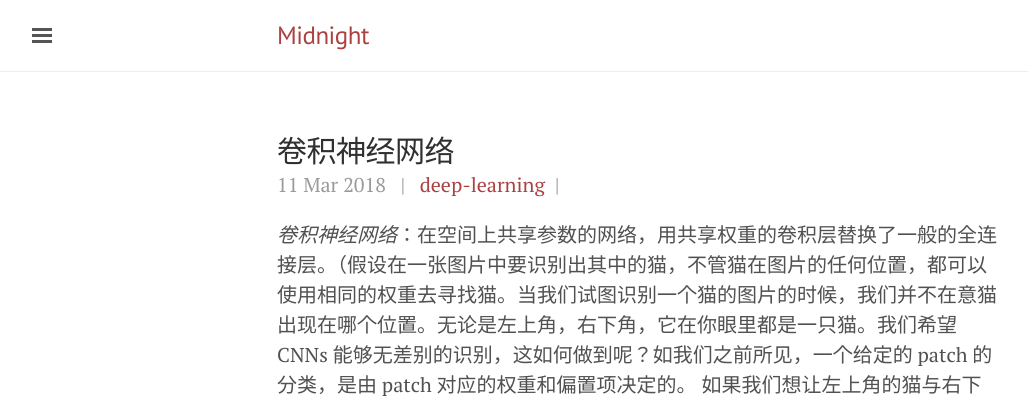
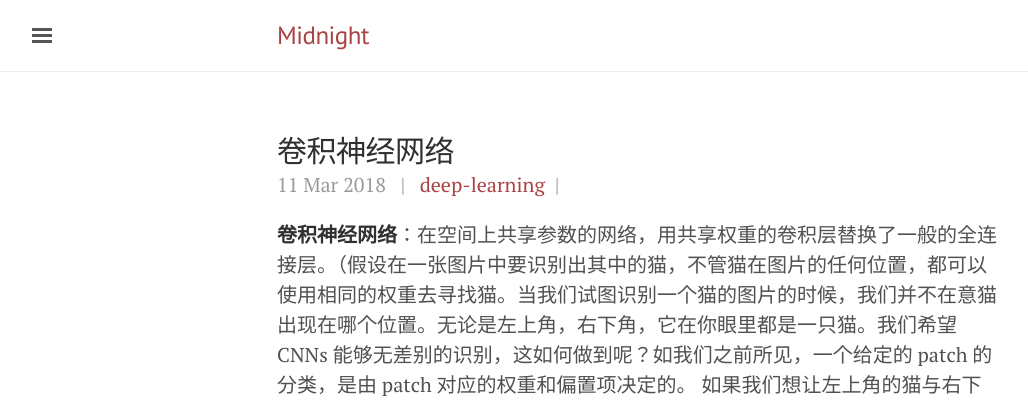
Before and after one commit to midnight2104/midnight2104.github.io, a Jekyll site: the page built from _posts/2018-3-11-卷积神经网络.md, in a window 1280 px wide. Shown: the top 403 px of the page, without its empty margins (3-1031 px from the left). Built offline with Jekyll 4.4.1, drawn with Linux system fonts in a browser that asks for light colours.

Commit message:
Update 2018-3-11-卷积神经网络.md

````diff
--- a/_posts/2018-3-11-卷积神经网络.md
+++ b/_posts/2018-3-11-卷积神经网络.md
@@ -3,7 +3,7 @@ layout: post
 title: 卷积神经网络
 tags: deep-learning
 ---
-*卷积神经网络*：在空间上共享参数的网络，用共享权重的卷积层替换了一般的全连接层。（假设在一张图片中要识别出其中的猫，不管猫在图片的任何位置，都可以使用相同的权重去寻找猫。当我们试图识别一个猫的图片的时候，我们并不在意猫出现在哪个位置。无论是左上角，右下角，它在你眼里都是一只猫。我们希望 CNNs 能够无差别的识别，这如何做到呢？如我们之前所见，一个给定的 patch 的分类，是由 patch 对应的权重和偏置项决定的。
+**卷积神经网络**：在空间上共享参数的网络，用共享权重的卷积层替换了一般的全连接层。（假设在一张图片中要识别出其中的猫，不管猫在图片的任何位置，都可以使用相同的权重去寻找猫。当我们试图识别一个猫的图片的时候，我们并不在意猫出现在哪个位置。无论是左上角，右下角，它在你眼里都是一只猫。我们希望 CNNs 能够无差别的识别，这如何做到呢？如我们之前所见，一个给定的 patch 的分类，是由 patch 对应的权重和偏置项决定的。
 如果我们想让左上角的猫与右下角的猫以同样的方式被识别，他们的权重和偏置项需要一样，这样他们才能以同一种方法识别。
 这正是我们在 CNNs 中做的。）
 
@@ -12,9 +12,9 @@ tags: deep-learning
 滤波器滑动的间隔被称作 stride（步长）。这是你可以调节的一个超参数。增大 stride 值后，会减少每层总 patch 数量，因此也减小了模型大小。通常这也会降低图像精度。
 卷积层滤波器的数量被称为滤波器深度
 
-![image](https://thumbnail0.baidupcs.com/thumbnail/b9b4a68926aed24ddf83c3b272c198ce?fid=357015718-250528-823577767415129&time=1520730000&rt=sh&sign=FDTAER-DCb740ccc5511e5e8fedcff06b081203-jIMRGvIlODgH0M%2BpPflB2YH%2BncY%3D&expires=8h&chkv=0&chkbd=0&chkpc=&dp-logid=1609739739656893264&dp-callid=0&size=c710_u400&quality=100&vuk=-&ft=video)
+![image](https://mmbiz.qpic.cn/mmbiz_png/rw1wCRwDbgbKsuEUmZ1mxPDWmNsy00NKliarEGmkhB9LIT19icJuRyI1kx56P5ykp4HwmkCv3xatyibV27h5BZ0mg/0?wx_fmt=png)
 
-*维度*
+**维度**
 综合目前所学的知识，我们应该如何计算 CNN 中每一层神经元的数量呢？
 输入层（input layer）维度值为W， 滤波器（filter）的维度值为 F (height * width * depth)， stride 的数值为 S， padding 的数值为 P， 下一层的维度值可用如下公式表示: (W−F+2P)/S+1。 滤波器的数量就是下一层的深度（相当于每个滤波器扫描一次得到一层）。
 
@@ -29,14 +29,14 @@ VALID Padding， 输出的高和宽，计算如下：
 out_height = ceil(float(in_height - filter_height + 1) / float(strides[1]))
 out_width = ceil(float(in_width - filter_width + 1) / float(strides[2]))
 ```
-*最大池化*
-![image](https://thumbnail0.baidupcs.com/thumbnail/bafaca6d378cd94e3a9670cd4946a161?fid=357015718-250528-797858853795798&time=1520730000&rt=sh&sign=FDTAER-DCb740ccc5511e5e8fedcff06b081203-FVwd8neB29a8Q4qnTjN2ajg7ajg%3D&expires=8h&chkv=0&chkbd=0&chkpc=&dp-logid=1609767334774264929&dp-callid=0&size=c710_u400&quality=100&vuk=-&ft=video)
+**最大池化**
+![image](https://mmbiz.qpic.cn/mmbiz_png/rw1wCRwDbgbKsuEUmZ1mxPDWmNsy00NKtbianzHRfX7hDwia5wohWauTQLO8ibs1MjEXiaibu4G1AaVJRoooYiaYkqBw/0?wx_fmt=png)
 例如 [[1, 0], [4, 6]] 生成 6，因为 6 是这4个数字中最大的。同理 [[2, 3], [6, 8]] 生成 8。 理论上，最大池化操作的好处是减小输入大小（这样也会避免过拟合），使得神经网络能够专注于最重要的元素。最大池化只取覆盖区域中的最大值，其它的值都丢弃。
 近期，池化层并不是很受青睐。部分原因是：
   - 现在的数据集又大又复杂，我们更关心欠拟合问题。
   - Dropout 是一个更好的正则化方法。
   - 池化导致信息损失。想想最大池化的例子，n 个数字中我们只保留最大的，把余下的 n-1 完全舍弃了。
 
- *卷积过程可视化*
- ![image](https://thumbnail0.baidupcs.com/thumbnail/1e8943049c22b0ba50ed12309ee1b194?fid=357015718-250528-269120863189120&time=1520730000&rt=sh&sign=FDTAER-DCb740ccc5511e5e8fedcff06b081203-HbK24e5qo4t6fPyAt0YEaEgF2iw%3D&expires=8h&chkv=0&chkbd=0&chkpc=&dp-logid=1609903432438942999&dp-callid=0&size=c710_u400&quality=100&vuk=-&ft=video)
- ![image](https://thumbnail0.baidupcs.com/thumbnail/53e05a3ec7d267fa326921593c026d08?fid=357015718-250528-1097935164555230&time=1520733600&rt=sh&sign=FDTAER-DCb740ccc5511e5e8fedcff06b081203-bVv4S9vfjIXOgkR%2FXN%2Fu5ASzRmk%3D&expires=8h&chkv=0&chkbd=0&chkpc=&dp-logid=1610256661550773833&dp-callid=0&size=c710_u400&quality=100&vuk=-&ft=video)
+ **卷积过程可视化**
+ ![image](https://mmbiz.qpic.cn/mmbiz_png/rw1wCRwDbgbKsuEUmZ1mxPDWmNsy00NKOdMwyI1APGkjdLShvHtHXd0jv8VahCU8WvwCymyqIFwgoRqwk0NHPA/0?wx_fmt=png)
+ ![image](https://mmbiz.qpic.cn/mmbiz_png/rw1wCRwDbgbKsuEUmZ1mxPDWmNsy00NKfQOn52spCs7N8g59qajicibHXQqeRgqvYlGiaGszKGnWoRib62ibgBUAVoQ/0?wx_fmt=png)
````
